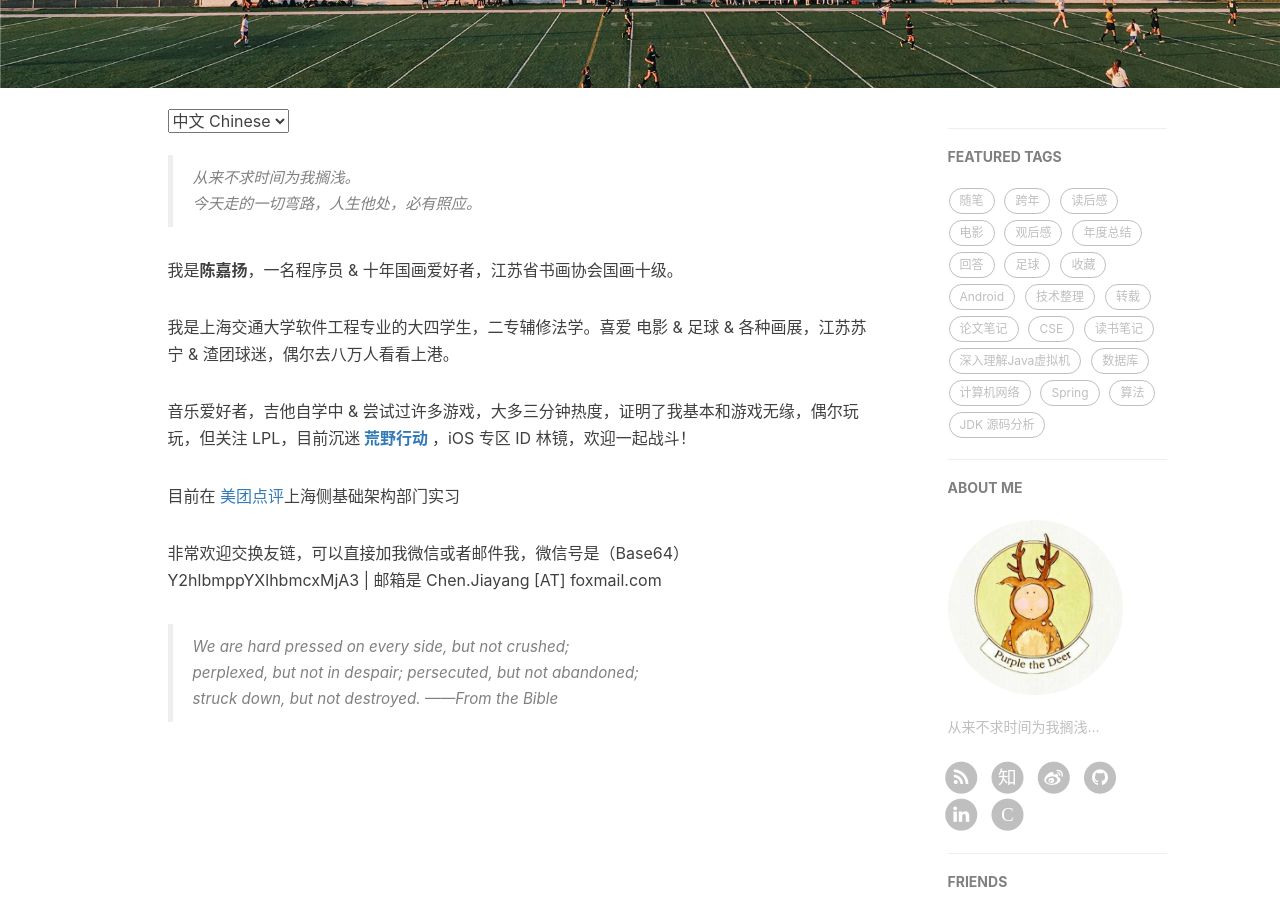
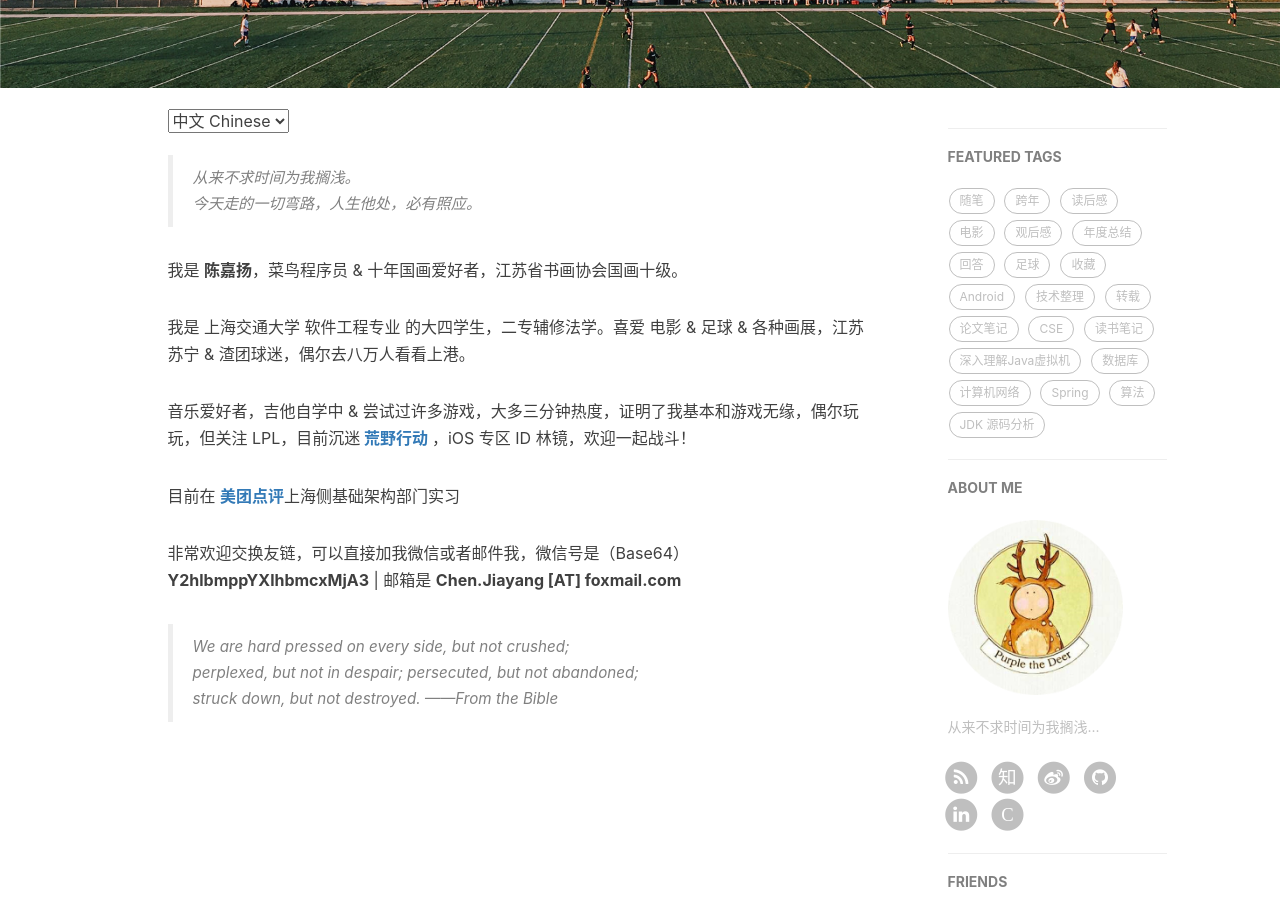
Before and after one commit to jiayangchen/jiayangchen.github.io, a Jekyll site: the page built from about.html, in a window 1280 px wide and 900 px high, scrolled down 330 px. Built offline with Jekyll 4.4.1, drawn with Linux system fonts in a browser that asks for light colours; nearby versions of some CDN libraries; comment, search, counter and statistics services are not loaded.

Commit message:
update about.md

```diff
--- a/about.html
+++ b/about.html
@@ -18,13 +18,13 @@
     <blockquote><p>从来不求时间为我搁浅。<br>
     今天走的一切弯路，人生他处，必有照应。</p></blockquote>
 
-    <p>我是<b>陈嘉扬</b>，一名程序员 &amp; 十年国画爱好者，江苏省书画协会国画十级。</p>
-    <p>我是上海交通大学软件工程专业的大四学生，二专辅修法学。喜爱 电影 &amp; 足球 &amp; 各种画展，江苏苏宁 &amp; 渣团球迷，偶尔去八万人看看上港。</p>
+    <p>我是 <b>陈嘉扬</b>，菜鸟程序员 &amp; 十年国画爱好者，江苏省书画协会国画十级。</p>
+    <p>我是 上海交通大学 软件工程专业 的大四学生，二专辅修法学。喜爱 电影 &amp; 足球 &amp; 各种画展，江苏苏宁 &amp; 渣团球迷，偶尔去八万人看看上港。</p>
 
     <p>音乐爱好者，吉他自学中 &amp; 尝试过许多游戏，大多三分钟热度，证明了我基本和游戏无缘，偶尔玩玩，但关注 LPL，目前沉迷<a href="http://hy.163.com/" target="_blank"><b> 荒野行动 </b></a>，iOS 专区 ID 林镜，欢迎一起战斗！</p>
-    <p>目前在 <a href="https://tech.meituan.com/about" target="_blank">美团点评</a>上海侧基础架构部门实习</p>
+    <p>目前在 <a href="https://tech.meituan.com/about" target="_blank"><b>美团点评</b></a>上海侧基础架构部门实习</p>
     <!--<p>你可以点击获取我的<a href="" target="_blank">&nbsp;<b>中文简历</b></a></p>-->
-    <p>非常欢迎交换友链，可以直接加我微信或者邮件我，微信号是（Base64） Y2hlbmppYXlhbmcxMjA3 | 邮箱是 Chen.Jiayang [AT] foxmail.com</p>
+    <p>非常欢迎交换友链，可以直接加我微信或者邮件我，微信号是（Base64） <b>Y2hlbmppYXlhbmcxMjA3</b> | 邮箱是 <b>Chen.Jiayang [AT] foxmail.com</b></p>
 
     <blockquote><p>We are hard pressed on every side, but not crushed;<br>
     perplexed, but not in despair; persecuted, but not abandoned;<br>
@@ -40,7 +40,7 @@
     <p>I am a senior student at Shanghai JiaoTong University. My major is <i>Software Engineering</i>. I have chosen to take law as my minor because of interest.</p>>
     <p>I love movies, football and I am one of the fans of <i>JiangsuFC</i> and <i>Real Madrid CF</i>.</p>
     <p>Now I am a new learner of guitar, unluckily I have no interest in computer games but love watching <a href="http://lpl.qq.com/" target="_blank"><b>LPL games</b></a>.</p>
-    <p>Nowadays, I am working as an intern at <a href="https://tech.meituan.com/about" target="_blank"><i>DianPing Inc Shanghai</i></a>.</p>
+    <p>Nowadays, I am working as an intern at <a href="https://tech.meituan.com/about" target="_blank"><i><b>DianPing Inc Shanghai</b></i></a>.</p>
 
     <blockquote><p>We are hard pressed on every side, but not crushed;<br>
     perplexed, but not in despair; persecuted, but not abandoned;<br>
```
Also changed, not shown: _posts/2017-12-25-how-to-add-https-githubpages.md (added).
